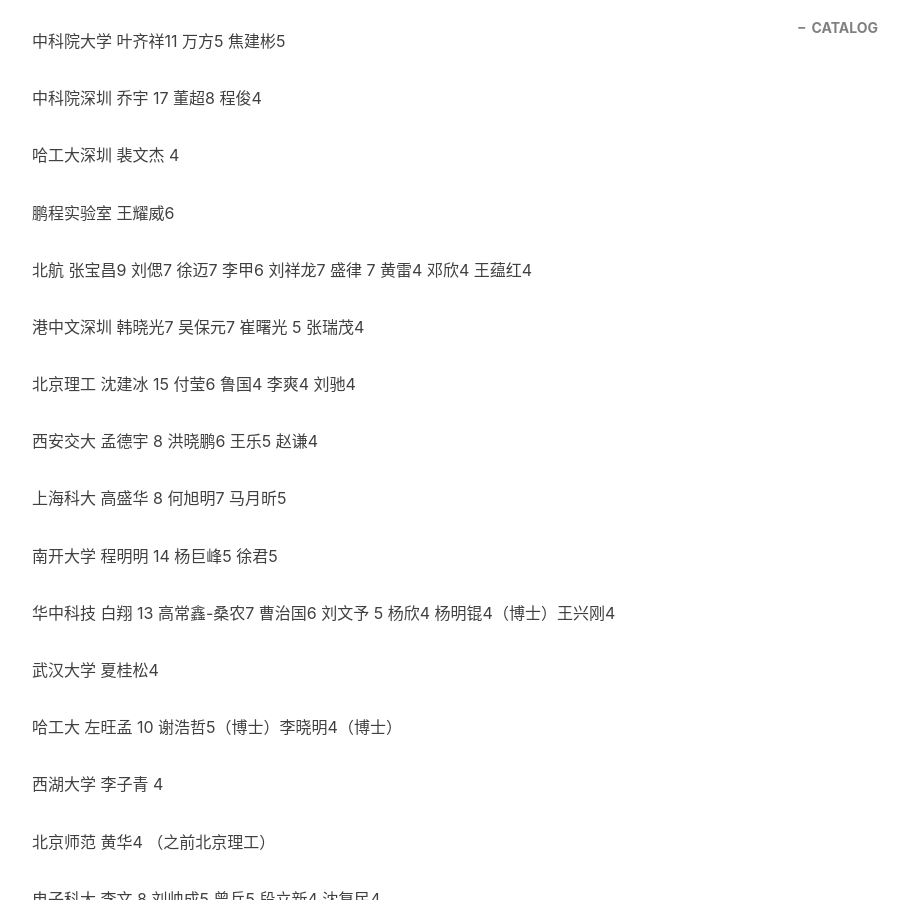
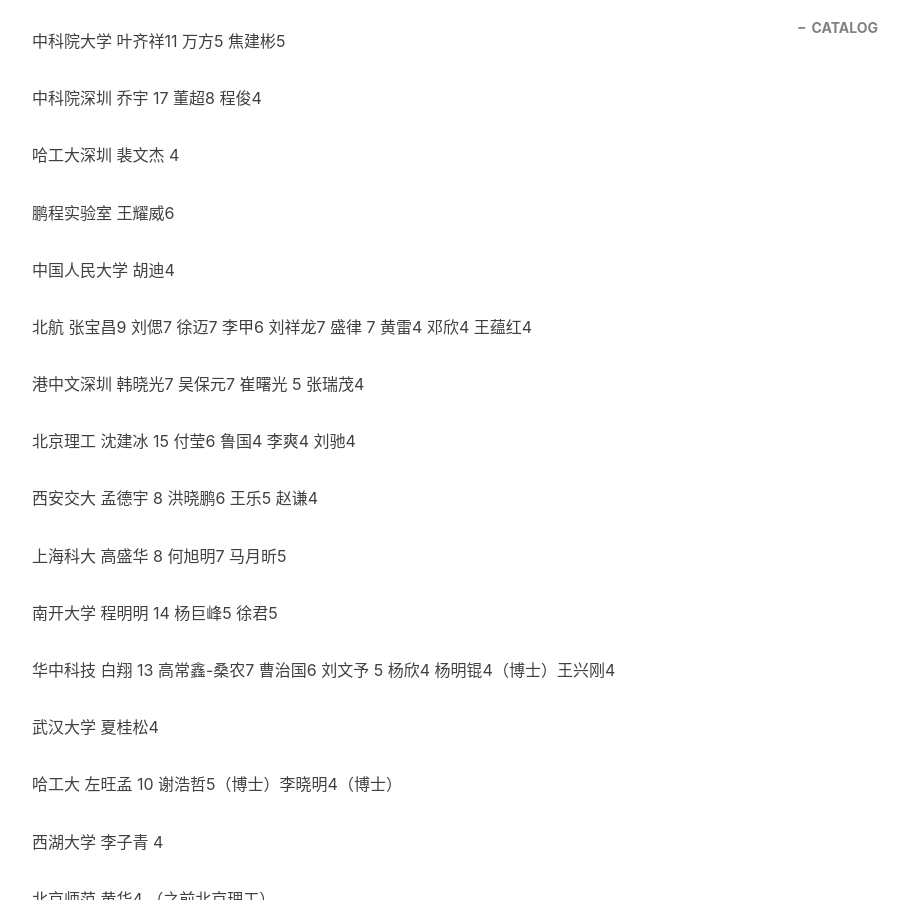
Before and after one commit to pengjiao123/pengjiao123.github.io, a Jekyll site: the page built from _posts/2021-07-07-大陆地区非计算机软件学院老师招生.md, in a window 1280 px wide and 900 px high, scrolled down 5866 px. Shown: the whole window, without its empty margins (233-1142 px from the left). Built offline with Jekyll 4.4.1, drawn with Linux system fonts in a browser that asks for light colours; nearby versions of some CDN libraries; comment, search, counter and statistics services are not loaded.

Commit message:
Update 2021-07-07-大陆地区非计算机软件学院老师招生.md

```diff
--- a/_posts/2021-07-07-大陆地区非计算机软件学院老师招生.md
+++ b/_posts/2021-07-07-大陆地区非计算机软件学院老师招生.md
@@ -197,6 +197,8 @@
 
 鹏程实验室 王耀威6
 
+中国人民大学 胡迪4
+
 北航 张宝昌9 刘偲7 徐迈7 李甲6 刘祥龙7  盛律 7 黄雷4 邓欣4 王蕴红4
 
 港中文深圳 韩晓光7 吴保元7 崔曙光 5 张瑞茂4
```
